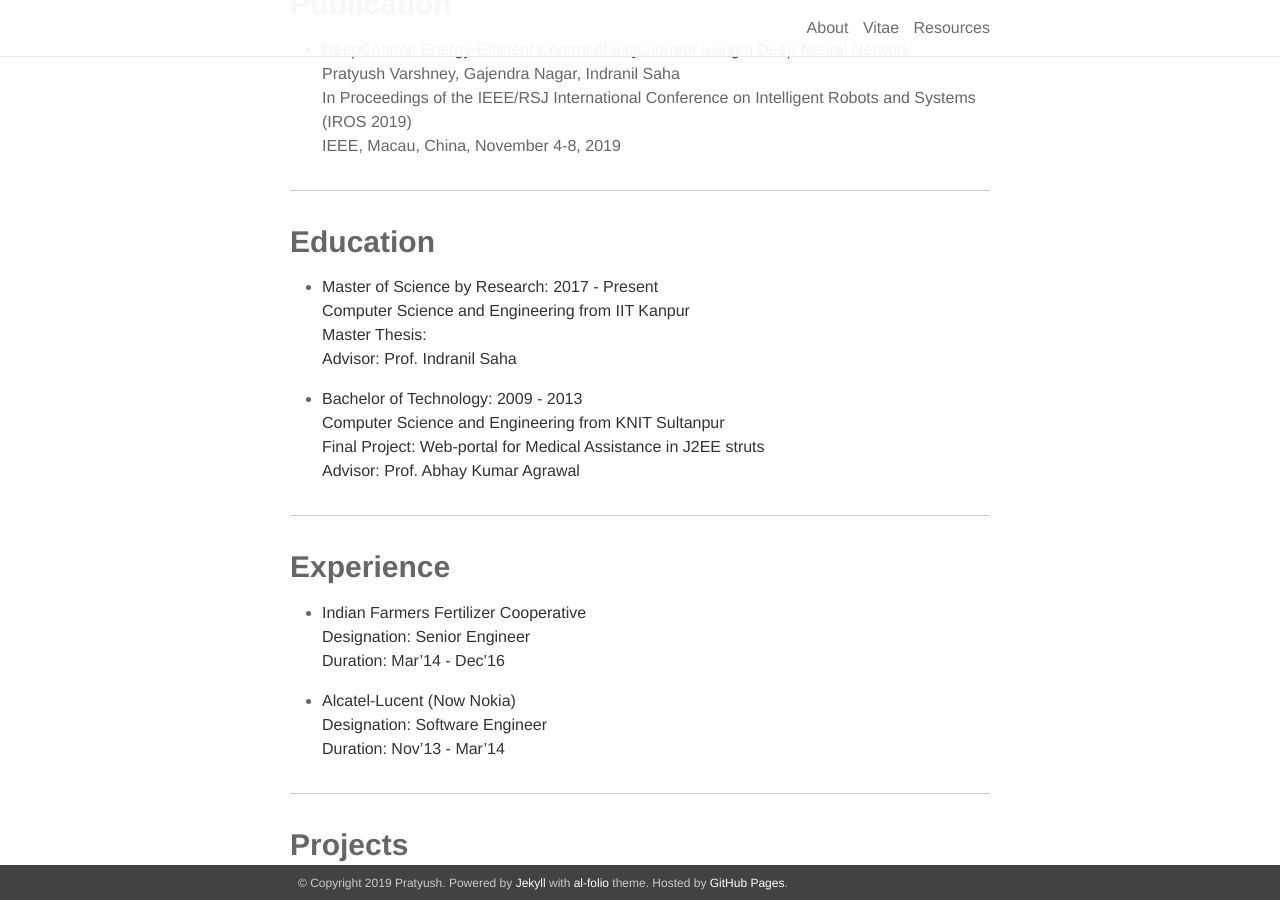
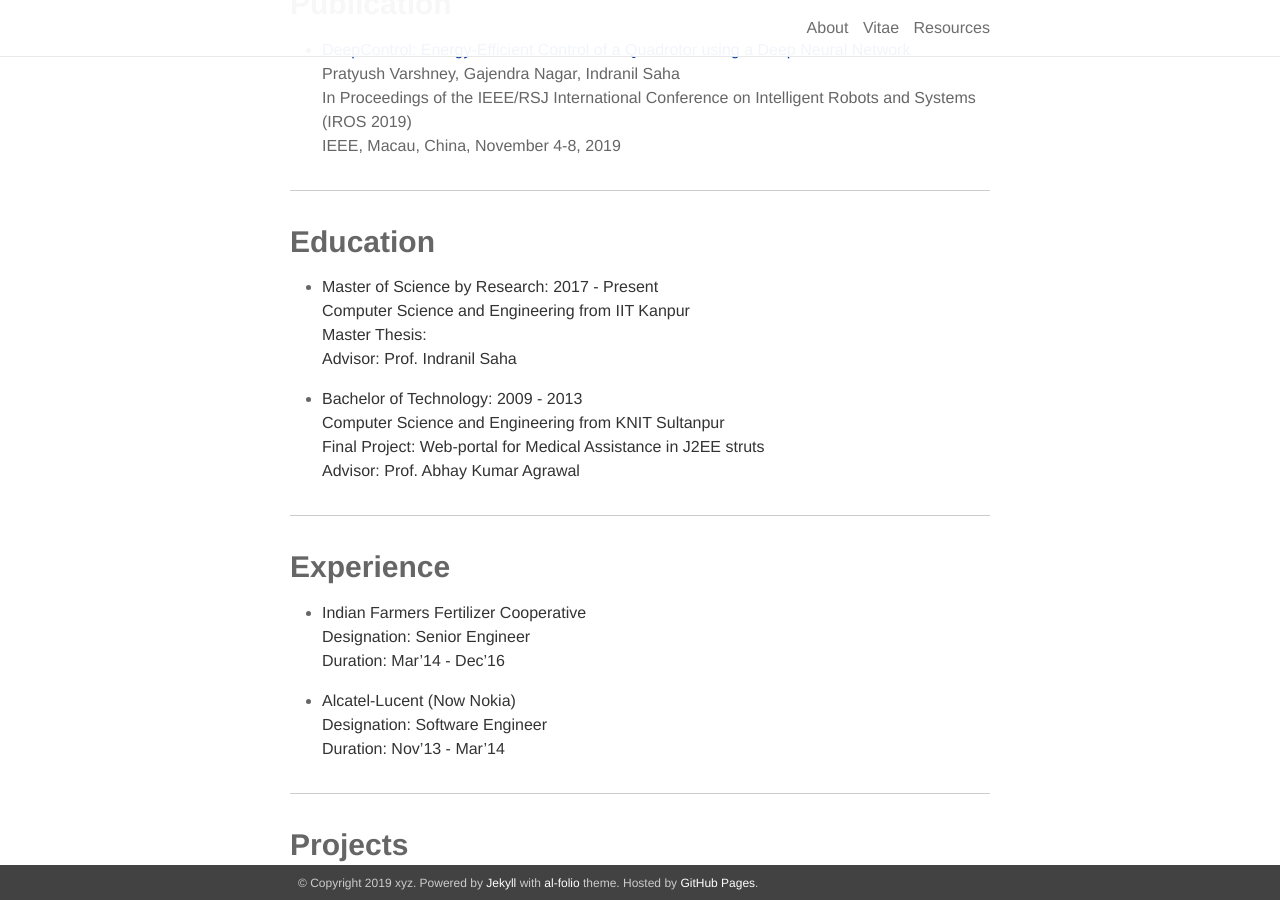
Before and after one commit to sirshend/sirshend.github.io, a Jekyll site: the page built from _pages/about.md, in a window 1280 px wide and 900 px high, scrolled down 618 px. Built offline with Jekyll 4.4.1, drawn with Linux system fonts in a browser that asks for light colours; nearby versions of some CDN libraries; library files that are not in the unit come from our copies.

Commit message:
changed some more stuffs

```diff
--- a/_config.yml
+++ b/_config.yml
@@ -1,7 +1,7 @@
 # -----------------------------------------------------------------------------
 # Site settings
-# -----------------------------------------------------------------------------
-name: Pratyush
+# ---------------------------------------------------------------------------
+name: xyz
 email: pratyushvarshney@cse.iitk.ac.in
 description: > # this means to ignore newlines until "url:"
   Personal Page.
```
